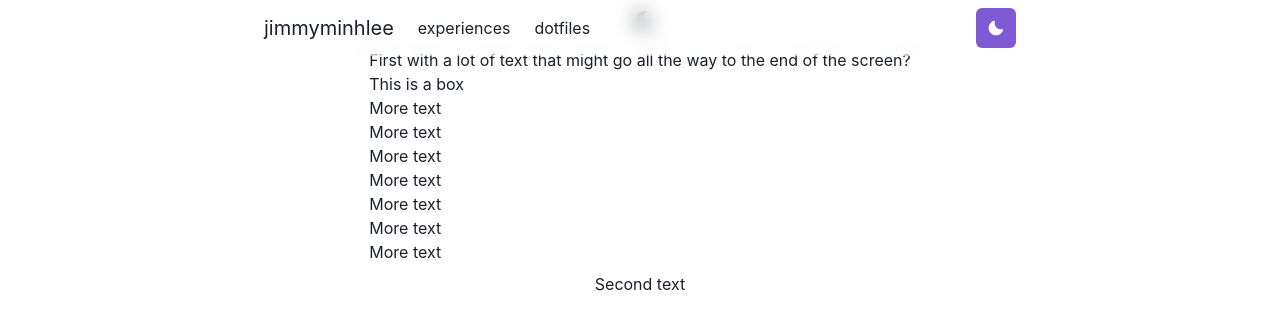
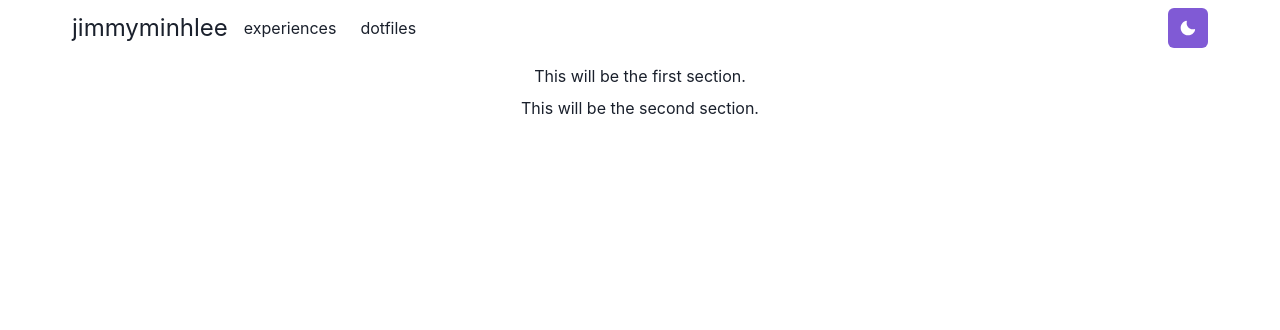
Before and after one commit to JimmyMinhLee/personal-website, a React (Create React App) app: page / in a window 1280 px wide. Shown: the top 330 px of the page. Built offline with nearby package versions, Linux system fonts and the light colour scheme.

Commit message:
added files and removed files

```diff
--- a/src/App.tsx
+++ b/src/App.tsx
@@ -1,7 +1,4 @@
-import * as React from "react";
 import { ChakraProvider, VStack } from "@chakra-ui/react";
-import { ColorModeSwitcher } from "./ColorModeSwitcher";
-import { Logo } from "./Logo";
 import theme from "./theme/theme";
 import Home from "./pages/Home";
 import Nav from "./components/NavBar";
--- a/src/ColorModeSwitcher.tsx
+++ /dev/null
@@ -1,30 +0,0 @@
-import * as React from "react";
-import {
-  useColorMode,
-  useColorModeValue,
-  IconButton,
-  IconButtonProps,
-} from "@chakra-ui/react";
-import { FaMoon, FaSun } from "react-icons/fa";
-
-type ColorModeSwitcherProps = Omit<IconButtonProps, "aria-label">;
-
-export const ColorModeSwitcher: React.FC<ColorModeSwitcherProps> = (props) => {
-  const { toggleColorMode } = useColorMode();
-  const text = useColorModeValue("dark", "light");
-  const SwitchIcon = useColorModeValue(FaMoon, FaSun);
-
-  return (
-    <IconButton
-      size="md"
-      fontSize="lg"
-      variant="ghost"
-      color="current"
-      marginLeft="2"
-      onClick={toggleColorMode}
-      icon={<SwitchIcon />}
-      aria-label={`Switch to ${text} mode`}
-      {...props}
-    />
-  );
-};
--- a/src/components/NavBar.tsx
+++ b/src/components/NavBar.tsx
@@ -1,20 +1,12 @@
-import { ReactNode } from "react";
 import {
   Box,
   Flex,
-  Link,
-  Button,
   useColorModeValue,
-  Stack,
   useColorMode,
-  Center,
   Spacer,
   Text,
   Container,
-  VStack,
-  HStack,
 } from "@chakra-ui/react";
-import { ColorModeSwitcher } from "../ColorModeSwitcher";
 
 import { AnimatePresence, motion } from "framer-motion";
 import { IconButton } from "@chakra-ui/react";
@@ -45,7 +37,6 @@ const ThemeToggleButton = () => {
 };
 
 export default function Nav() {
-  const { colorMode, toggleColorMode } = useColorMode();
   return (
     <>
       <Box
@@ -59,21 +50,22 @@ export default function Nav() {
         <Container
           display="flex"
           p={2}
-          maxW="container.md"
+          maxW="6xl"
           justifySelf="center"
           alignSelf={"center"}
         >
           <Flex align="center">
-            <Box pr={2}>
-              <Text fontSize={"xl"}> jimmyminhlee</Text>
+            <Box>
+              <Text fontSize={"2xl"}> jimmyminhlee</Text>
+            </Box>
+            <Box p={2} pl={4}>
+              <Text fontSize={"md"}> experiences </Text>
+            </Box>{" "}
+            <Box p={2} pl={4}>
+              <Text fontSize={"md"}> dotfiles </Text>
             </Box>
           </Flex>
-          <Box p={2} pl={4}>
-            <Text fontSize={"md"}> experiences </Text>
-          </Box>{" "}
-          <Box p={2} pl={4}>
-            <Text fontSize={"md"}> dotfiles </Text>
-          </Box>
+
           <Spacer></Spacer>
           <ThemeToggleButton />
         </Container>
--- a/src/pages/Home.tsx
+++ b/src/pages/Home.tsx
@@ -1,24 +1,14 @@
-import { Box, Text, VStack } from "@chakra-ui/react";
-import { ColorModeSwitcher } from "../ColorModeSwitcher";
+import { Box, Flex, Text, VStack } from "@chakra-ui/react";
+import RoundedImage from "../components/RoundedImage";
 const Home = () => {
   return (
-    <VStack>
-      <ColorModeSwitcher></ColorModeSwitcher>
+    <VStack pt={16} maxWidth="6xl">
+      <Flex>
+        <RoundedImage />
+        <Text> This will be the first section. </Text>
+      </Flex>
       <Box>
-        First with a lot of text that might go all the way to the end of the
-        screen?
-        <Box textStyle="h1">This is a box</Box>
-        <Text>More text</Text>
-        <Text>More text</Text>
-        <Text>More text</Text>
-        <Text>More text</Text>
-        <Text>More text</Text>
-        <Text>More text</Text>
-        <Text>More text</Text>
-      </Box>
-
-      <Box>
-        <Text>Second text</Text>
+        <Text> This will be the second section. </Text>
       </Box>
     </VStack>
   );
--- a/src/theme/theme.tsx
+++ b/src/theme/theme.tsx
@@ -3,21 +3,7 @@ import { extendTheme } from "@chakra-ui/react";
 const customTheme = {
   initialColorMode: "dark",
   useSystemColorMode: false,
-  textStyles: {
-    h1: {
-      // you can also use responsive styles
-      fontSize: ["120px", "120px"],
-      fontWeight: "bold",
-      lineHeight: "110000%",
-      letterSpacing: "-2%",
-    },
-    h2: {
-      fontSize: ["36px", "48px"],
-      fontWeight: "semibold",
-      lineHeight: "110%",
-      letterSpacing: "-1%",
-    },
-  },
+  textStyles: {},
 };
 
 const theme = extendTheme({ customTheme });
```
Also changed, not shown: src/components/RoundedImage.tsx (added, +6 -0 lines), 2 other files (tests, documents, lock files or other folders).
